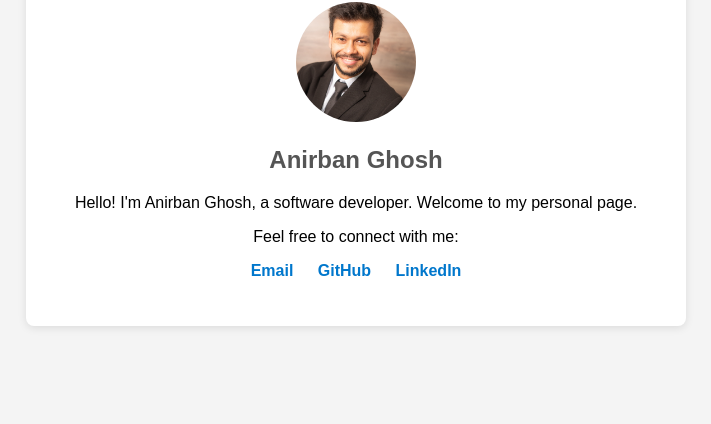
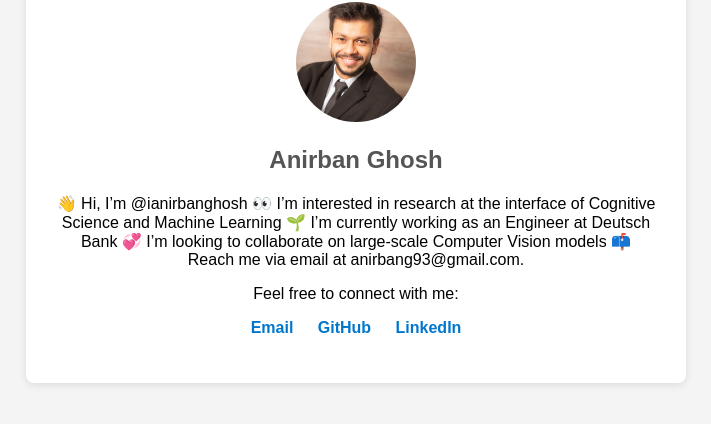
Before and after one commit to theNinthElement/theNinthElement.github.io, a plain HTML site: page about.html in a window 1280 px wide. Shown: the part 148-572 px from the top of the page, without its empty margins (284-995 px from the left). Drawn offline with Linux system fonts and the light colour scheme.

Commit message:
new message

```diff
--- a/about.html
+++ b/about.html
@@ -11,7 +11,7 @@
         <h1>About Me</h1>
         <img src="assets/images/DSC_4785.jpeg" alt="Anirban Ghosh" class="profile-img">
         <h2>Anirban Ghosh</h2>
-        <p>Hello! I'm Anirban Ghosh, a software developer. Welcome to my personal page.</p>
+        <p>👋 Hi, I’m @ianirbanghosh 👀 I’m interested in research at the interface of Cognitive Science and Machine Learning 🌱 I’m currently working as an Engineer at Deutsch Bank 💞️ I’m looking to collaborate on large-scale Computer Vision models 📫 Reach me via email at anirbang93@gmail.com.</p>
         <p>Feel free to connect with me:</p>
         <ul>
             <li><a href="mailto:anirbang93@gmail.com">Email</a></li>
```
